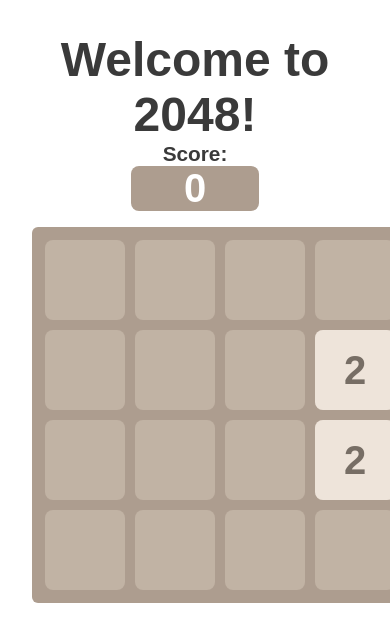
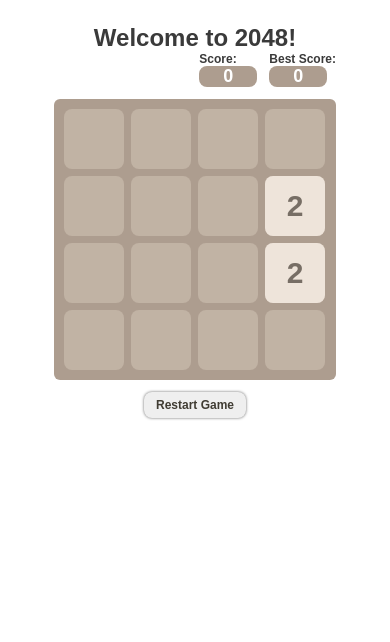
Before and after one commit to Jmlpez/2048-Web-App, a plain HTML site: page index.html in a window 390 px wide. Drawn offline with Linux system fonts and the light colour scheme.

Commit message:
Agregado el responsive desing, el boton de reinciar y preparando el bestScore

```diff
--- a/app.js
+++ b/app.js
@@ -1,8 +1,10 @@
 const cellsDOM = document.querySelectorAll(".table-cell div"),
-    scoreDOM = document.querySelector(".score span"),
+    scoreDOM = document.querySelector("#score span"),
+    bestScoreDOM = document.querySelector("#best-score span"),
+    restartBtn = document.querySelector("#restart-btn"),
     modal = document.querySelector(".overlay"),
     modalScore = modal.querySelector(".modal-score"),
-    restartBtn = modal.querySelector(".modal-btn");
+    modalRestartBtn = modal.querySelector(".modal-btn");
 
 const boardSize = 4,
     moveTimeout = 300,
@@ -51,7 +53,7 @@
     scoreDOM.innerHTML = score;
     modalScore.innerHTML = score;
     modal.classList.remove("show-modal");
-    restartBtn.disabled = true;
+    modalRestartBtn.disabled = true;
     updateTable();
 };
 
@@ -75,7 +77,7 @@
     setTimeout(() => {
         modal.classList.add("show-modal");
         modalScore.innerHTML = score;
-        restartBtn.disabled = false;
+        modalRestartBtn.disabled = false;
     }, modalTimeout);
 };
 
@@ -309,7 +311,7 @@
     //si no es un tecla de movimiento valida no hagas nada
     if (!movement[key]) return;
 
-    let move = moveTable(movement[key]);
+    const move = moveTable(movement[key]);
 
     // animating = true;
     countAnim = 0;
@@ -317,6 +319,9 @@
     setTimeout(() => {
         if (move === true) {
             handleMovement();
+        } else {
+            //para cuando te muevas para una posicion valida pero no se anime nada
+            countAnim = 1;
         }
 
         gameOver = checkGameOver();
@@ -324,25 +329,18 @@
             handleGameOver();
         }
     }, moveTimeout);
-    // setTimeout(() => {
-    //     animating = false;
-    // }, moveTimeout + moveTimeout - 50);
-    // cellsDOM.forEach((cell) => {
-    //     cell.addEventListener("transitionend", () => {
-    //         animating = false;
-    //     });
-    //     cell.addEventListener("animationend", () => {
-    //         animating = false;
-    //     });
-    // });
-    // console.table(table);
 };
 
 document.addEventListener("keydown", (event) => {
-    let animating = !(countAnim == animatedCells.length + 1);
-    if (!gameOver && !animating) {
+    //Si todas las celdas terminaron de animarse
+    const finishAnimation = countAnim == animatedCells.length + 1;
+    if (!gameOver && finishAnimation) {
         handleInput(event.key);
     }
+});
+
+modalRestartBtn.addEventListener("click", () => {
+    initGame();
 });
 
 restartBtn.addEventListener("click", () => {
--- a/css/style.css
+++ b/css/style.css
@@ -9,39 +9,8 @@
     color: #3a3a3a;
 }
 
-.main {
-    height: 100vh;
-    padding: 2rem;
-}
-
-.game-title {
-    text-align: center;
-    font-size: 3rem;
-}
-
-.score {
-    text-align: center;
-}
-
-.score-value {
+.btn {
     display: inline-block;
-    background-color: #ad9d8f;
-    color: #fff;
-    border-radius: 8px;
-    min-width: 8rem;
-    padding: 0 1rem;
-}
-
-.score h3 {
-    font-size: 1.3rem;
-}
-
-.score-value span {
-    font-weight: bold;
-    font-size: 2.5rem;
-}
-
-.btn {
     border: none;
     padding: 1rem 2rem;
     outline: none;
@@ -62,11 +31,60 @@
     transform: scale(1.2);
 }
 
+.main {
+    height: 100vh;
+    text-align: center;
+    padding: 2rem;
+}
+
+.game-title {
+    text-align: center;
+    font-size: 2rem;
+}
+
+.game-options {
+    display: flex;
+    align-items: center;
+    justify-content: right;
+    max-width: 23.5rem;
+    margin: 0 auto;
+}
+
+.restart-btn {
+    padding: 0.5rem 1rem;
+}
+
+.score {
+    text-align: left;
+}
+
+.best-score {
+    margin-left: 1rem;
+}
+
+.score-value {
+    display: inline-block;
+    background-color: #ad9d8f;
+    color: #fff;
+    border-radius: 8px;
+    padding: 0 2rem;
+    text-align: center;
+}
+
+.score h3 {
+    font-size: 1rem;
+}
+
+.score-value span {
+    font-weight: bold;
+    font-size: 1.5rem;
+}
+
 .table {
     margin: 1rem auto;
     display: flex;
     flex-wrap: wrap;
-    width: 376px;
+    width: 23.5rem;
     background-color: #ad9d8f;
     border-radius: 6px;
     padding: 0.5rem;
@@ -75,13 +93,13 @@
 .table-cell {
     background-color: #c1b3a4;
     color: #fff;
-    width: 80px;
-    height: 80px;
+    width: 5rem;
+    height: 5rem;
     font-weight: bold;
-    margin: 5px;
+    margin: 0.3rem;
     text-align: center;
     border-radius: 8px;
-    line-height: 80px;
+    line-height: 5rem;
     font-size: 1.5rem;
 }
 
@@ -208,3 +226,9 @@
 .modal-btn {
     margin: 1rem;
 }
+
+@media screen and (max-width: 640px) {
+    html {
+        font-size: 12px;
+    }
+}
--- a/index.html
+++ b/index.html
@@ -11,10 +11,18 @@
     <body>
         <main class="main">
             <h1 class="game-title">Welcome to 2048!</h1>
-            <section class="score">
-                <h3>Score:</h3>
-                <div class="score-value">
-                    <span>0</span>
+            <section class="game-options">
+                <div class="score" id="score">
+                    <h3>Score:</h3>
+                    <div class="score-value">
+                        <span>0</span>
+                    </div>
+                </div>
+                <div class="score best-score" id="best-score">
+                    <h3>Best Score:</h3>
+                    <div class="score-value">
+                        <span>0</span>
+                    </div>
                 </div>
             </section>
             <section class="game">
@@ -69,6 +77,7 @@
                     </div>
                 </article>
             </section>
+            <button id="restart-btn" class="btn restart-btn">Restart Game</button>
         </main>
         <div class="overlay">
             <div class="modal">
```
